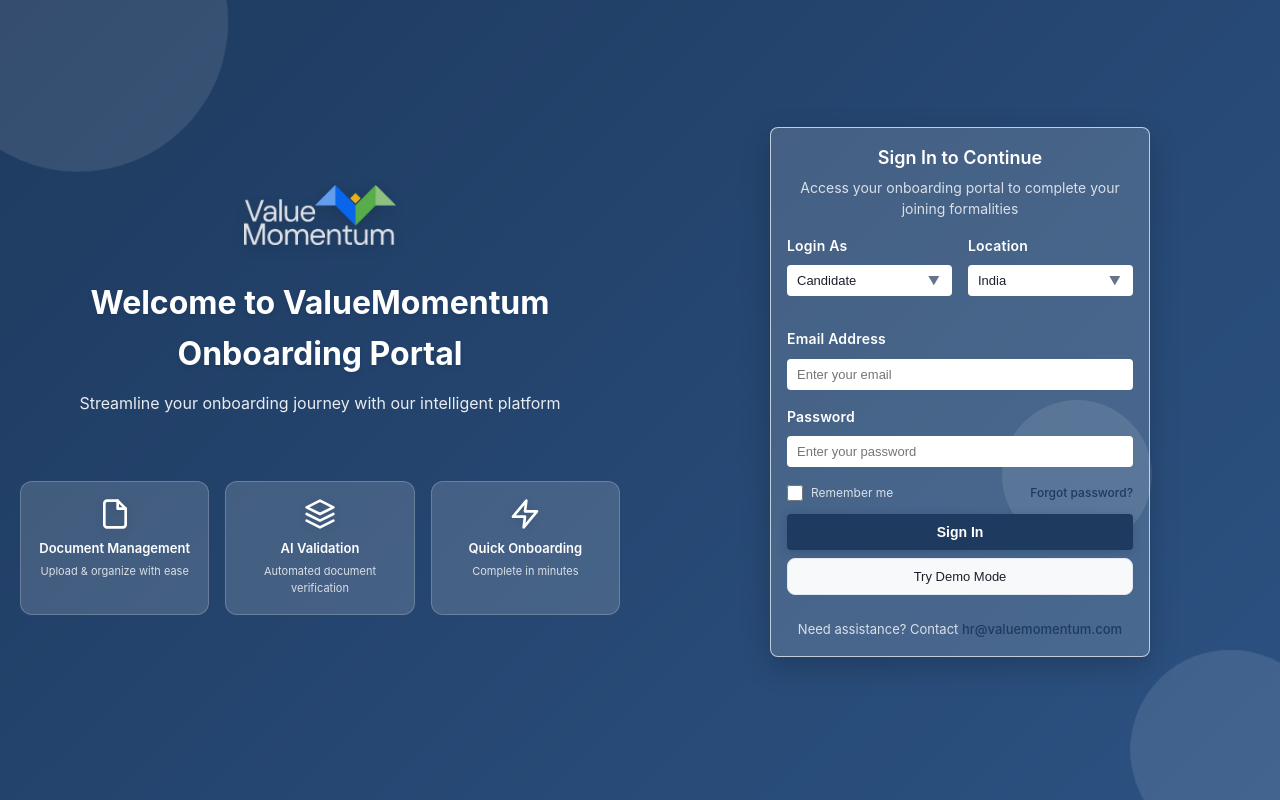
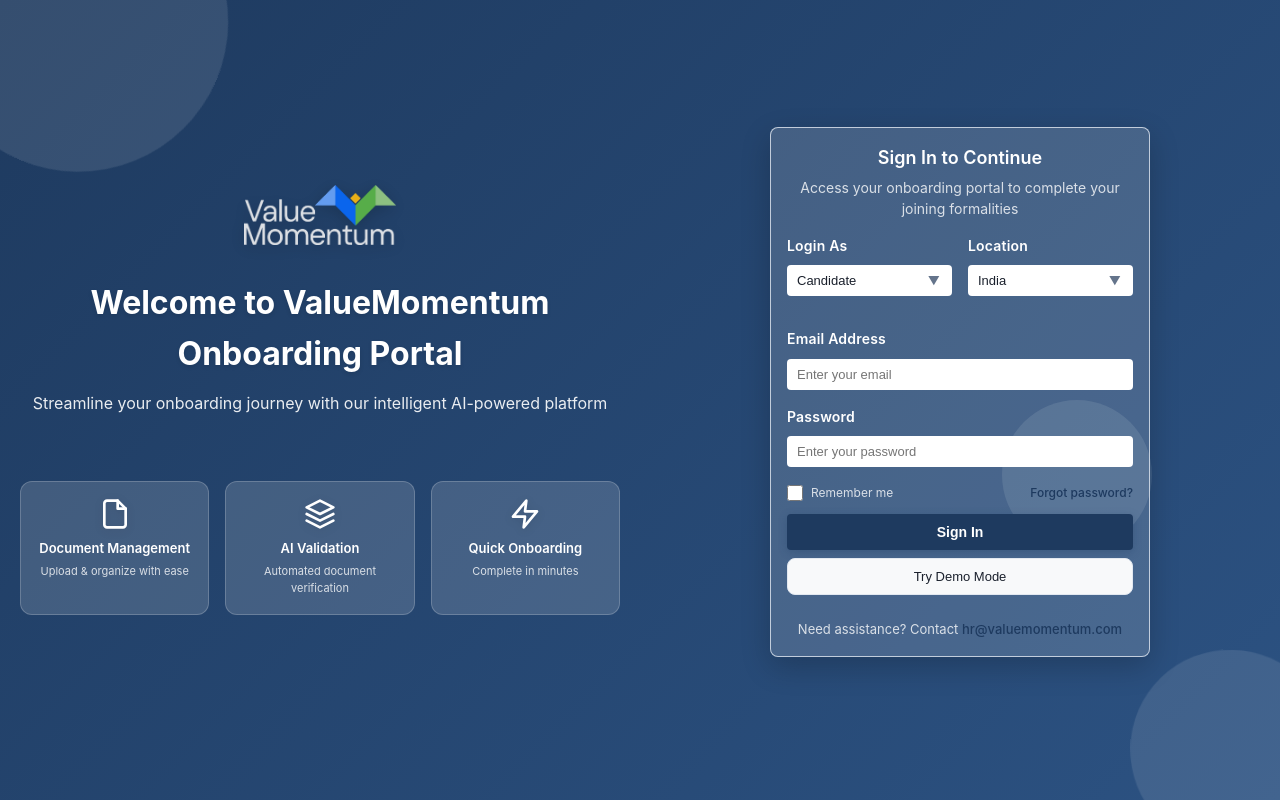
Before and after one commit to vamsi560/hr-onboarding-copy, a React (Create React App) app: page /login in a window 1280 px wide. Built offline with nearby package versions, Linux system fonts and the light colour scheme.

Commit message:
Update login subtitle to include AI-powered

```diff
--- a/src/components/Auth/Login.js
+++ b/src/components/Auth/Login.js
@@ -123,7 +123,7 @@
           </div>
           <h1 className="login-title">Welcome to ValueMomentum Onboarding Portal</h1>
           <p className="login-subtitle">
-            Streamline your onboarding journey with our intelligent platform
+            Streamline your onboarding journey with our intelligent AI-powered platform
           </p>
         </div>
 
```
